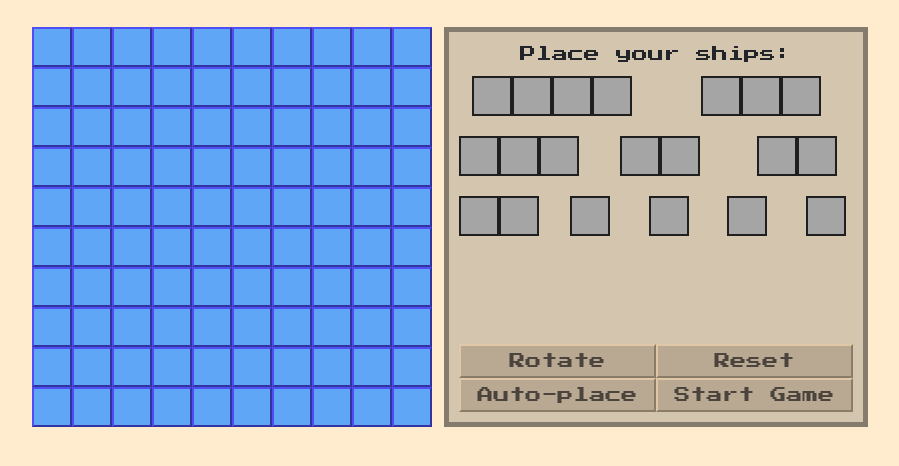
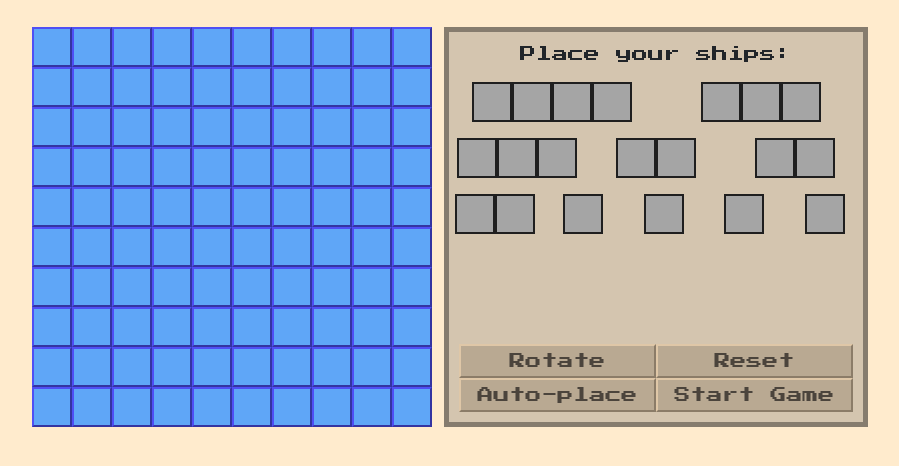
Before and after one commit to InkBlott/battleships, a React app: page / in a window 1280 px wide. Both pictures are taken after a click on the button "START". Shown: the part 88-554 px from the top of the page, without its empty margins (196-1095 px from the left). Built offline with nearby package versions, Linux system fonts and the light colour scheme; some packages are replaced by stand-ins of ours.

Commit message:
draggable margin fix

```diff
--- a/src/components/GabeInfoTable.js
+++ b/src/components/GabeInfoTable.js
@@ -4,12 +4,12 @@ import '../styles/Styles.css';
 export default function GameInfoTable({placer ,shipsSet, isV, rotate, reset }) {
 
     function drag(e) {
-        e.dataTransfer.setData('text/plain', e.target.id);
+        e.dataTransfer.setData('text/plain', e.target.parentElement.id);
     }
 
     function getClass() {
         if (isV) {
-            return 'col'
+            return ''
         } else return 'row'
 
     }
@@ -20,8 +20,8 @@ export default function GameInfoTable({placer ,shipsSet, isV, rotate, reset }) {
             <div className='row subT'>Place your ships:</div>
 
             <div className='row'>
-                <div id='ShipPlacer0.4' className='col placerContainer' draggable='true' onDragStart={(e) => drag(e)}>
-                    <div className={getClass() + ' blr'}>
+                <div id='ShipPlacer0.4' className='col placerContainer'>
+                    <div draggable='true' onDragStart={(e) => drag(e)} className={getClass() + ' blr'}>
                         <div className={'col boardButton ship placer noHover'}></div>
                         <div className={'col boardButton ship placer noHover'}></div>
                         <div className={'col boardButton ship placer noHover'}></div>
@@ -29,57 +29,57 @@ export default function GameInfoTable({placer ,shipsSet, isV, rotate, reset }) {
                     </div>
 
                 </div>
-                <div id='ShipPlacer1.3' className='col placerContainer' draggable='true' onDragStart={(e) => drag(e)}>
-                    <div className={getClass() + ' blr'}>
+                <div id='ShipPlacer1.3' className='col placerContainer'>
+                    <div draggable='true' onDragStart={(e) => drag(e)} className={getClass() + ' blr'}>
                         <div className={'col boardButton ship placer noHover'}></div>
                         <div className={'col boardButton ship placer noHover'}></div>
                         <div className={'col boardButton ship placer noHover'}></div>
                     </div>
 
                 </div>
-                <div id='ShipPlacer2.3' className='col placerContainer' draggable='true' onDragStart={(e) => drag(e)}>
-                    <div className={getClass() + ' blr'}>
+                <div id='ShipPlacer2.3' className='col placerContainer'>
+                    <div draggable='true' onDragStart={(e) => drag(e)} className={getClass() + ' blr'}>
                         <div className={'col boardButton ship placer noHover'}></div>
                         <div className={'col boardButton ship placer noHover'}></div>
                         <div className={'col boardButton ship placer noHover'}></div>
                     </div>
                 </div>
 
-                <div id='ShipPlacer3.2' className='col placerContainer' draggable='true' onDragStart={(e) => drag(e)}>
-                    <div className={getClass() + ' blr'}>
+                <div id='ShipPlacer3.2' className='col placerContainer'>
+                    <div draggable='true' onDragStart={(e) => drag(e)} className={getClass() + ' blr'}>
                         <div className={'col boardButton ship placer noHover'}></div>
                         <div className={'col boardButton ship placer noHover'}></div>
                     </div>
                 </div>
-                <div id='ShipPlacer4.2' className='col placerContainer' draggable='true' onDragStart={(e) => drag(e)}>
-                    <div className={getClass() + ' blr'}>
+                <div id='ShipPlacer4.2' className='col placerContainer'>
+                    <div draggable='true' onDragStart={(e) => drag(e)} className={getClass() + ' blr'}>
                         <div className={'col boardButton ship placer noHover'}></div>
                         <div className={'col boardButton ship placer noHover'}></div>
                     </div>
                 </div>
-                <div id='ShipPlacer5.2' className='col placerContainer' draggable='true' onDragStart={(e) => drag(e)}>
-                    <div className={getClass() + ' blr'}>
+                <div id='ShipPlacer5.2' className='col placerContainer'>
+                    <div draggable='true' onDragStart={(e) => drag(e)} className={getClass() + ' blr'}>
                         <div className={'col boardButton ship placer noHover'}></div>
                         <div className={'col boardButton ship placer noHover'}></div>
                     </div>
                 </div>
-                <div id='ShipPlacer6.1' className='col placerContainer' draggable='true' onDragStart={(e) => drag(e)}>
-                    <div className={getClass() + ' blr'}>
+                <div id='ShipPlacer6.1' className='col placerContainer'>
+                    <div draggable='true' onDragStart={(e) => drag(e)} className={getClass() + ' blr'}>
                         <div className={'col boardButton ship placer noHover'}></div>
                     </div>
                 </div>
-                <div id='ShipPlacer7.1' className='col placerContainer' draggable='true' onDragStart={(e) => drag(e)}>
-                    <div className={getClass() + ' blr'}>
+                <div id='ShipPlacer7.1' className='col placerContainer'>
+                    <div draggable='true' onDragStart={(e) => drag(e)} className={getClass() + ' blr'}>
                         <div className={'col boardButton ship placer noHover'}></div>
                     </div>
                 </div>
-                <div id='ShipPlacer8.1' className='col placerContainer' draggable='true' onDragStart={(e) => drag(e)}>
-                    <div className={getClass() + ' blr'}>
+                <div id='ShipPlacer8.1' className='col placerContainer'>
+                    <div draggable='true' onDragStart={(e) => drag(e)} className={getClass() + ' blr'}>
                         <div className={'col boardButton ship placer noHover'}></div>
                     </div>
                 </div>
-                <div id='ShipPlacer9.1' className='col placerContainer' draggable='true' onDragStart={(e) => drag(e)}>
-                    <div className={getClass() + ' blr'}>
+                <div id='ShipPlacer9.1' className='col placerContainer'>
+                    <div  draggable='true' onDragStart={(e) => drag(e)} className={getClass() + ' blr'}>
                         <div className={'col boardButton ship placer noHover'}></div>
                     </div>
                 </div>
--- a/src/styles/Styles.css
+++ b/src/styles/Styles.css
@@ -64,7 +64,7 @@ body{
 .placerContainer{
     display: flex;
     cursor:grab;
-    margin-bottom: 10px;
+    margin: 8px 8px 8px 8px;
     justify-content: center;
 }
 
@@ -90,14 +90,14 @@ body{
 
 .blr {
     width: max-content;
-    margin:0 0 10px 0;
     justify-content: center;
+    height: max-content;
 }
 
 .subT{
     font-size: 16px;
     justify-content: center;
-    margin: 0 0 10px 0;
+    margin-bottom: 8px;
 }
 
 .invis{
```
Also changed, not shown: 1 other file.
